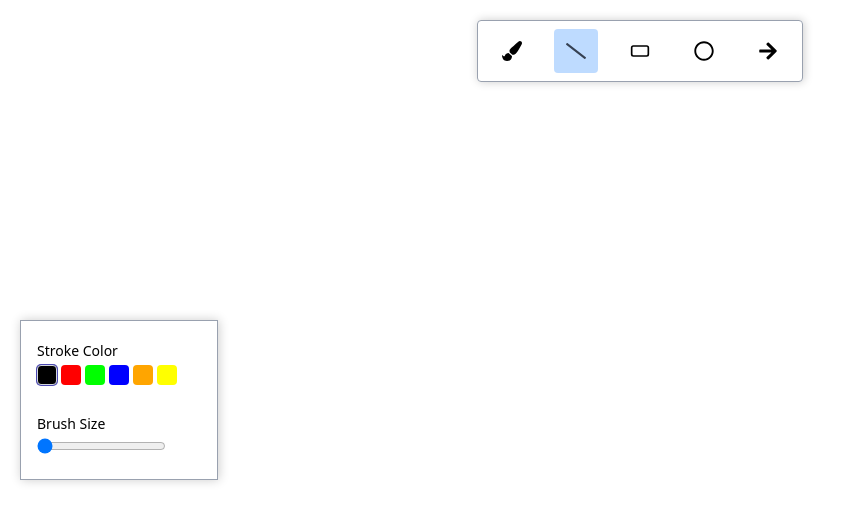
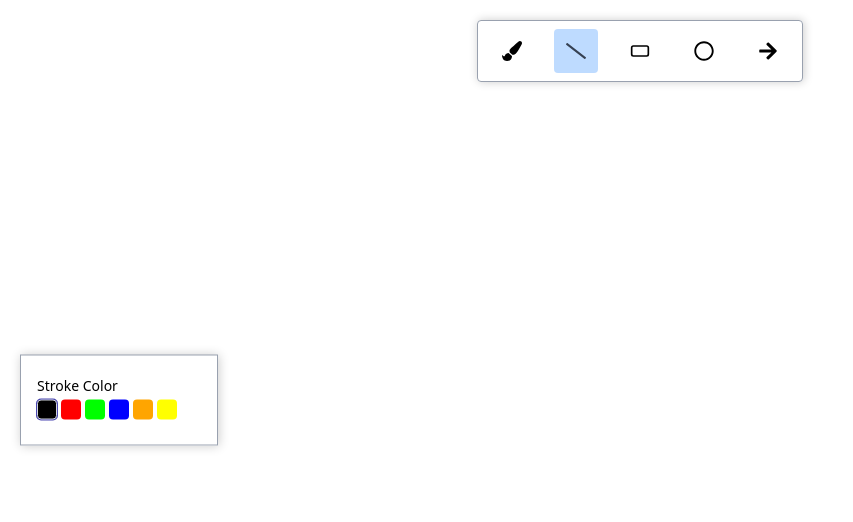
Before and after one commit to Aditya-Ghosh-27/whiteboard, a React (Vite) app: page / in a window 1280 px wide. Shown: the top 522 px of the page, without its empty margins (0-853 px from the left). Built offline with nearby package versions, Linux system fonts and the light colour scheme.

Commit message:
new commit in new repo

```diff
--- a/src/components/Toolbox.jsx
+++ b/src/components/Toolbox.jsx
@@ -53,7 +53,7 @@ const Toolbox = () => {
           })}
         </div>
       </div>)}
-      {SIZE_TOOL_TYPES.includes(activeToolItem) && (
+      {/* {SIZE_TOOL_TYPES.includes(activeToolItem) && (
         <div className={classes.selectOptionContainer}>
           <div className={classes.toolBoxLabel}>
             {activeToolItem === TOOL_ITEMS.TEXT ? "Font size" : "Brush Size"}
@@ -67,7 +67,7 @@ const Toolbox = () => {
             onChange={(event) => changeSize(activeToolItem, event.target.value)}
           ></input>
         </div>
-      )}
+      )} */}
     </div>
   );
 };
```
